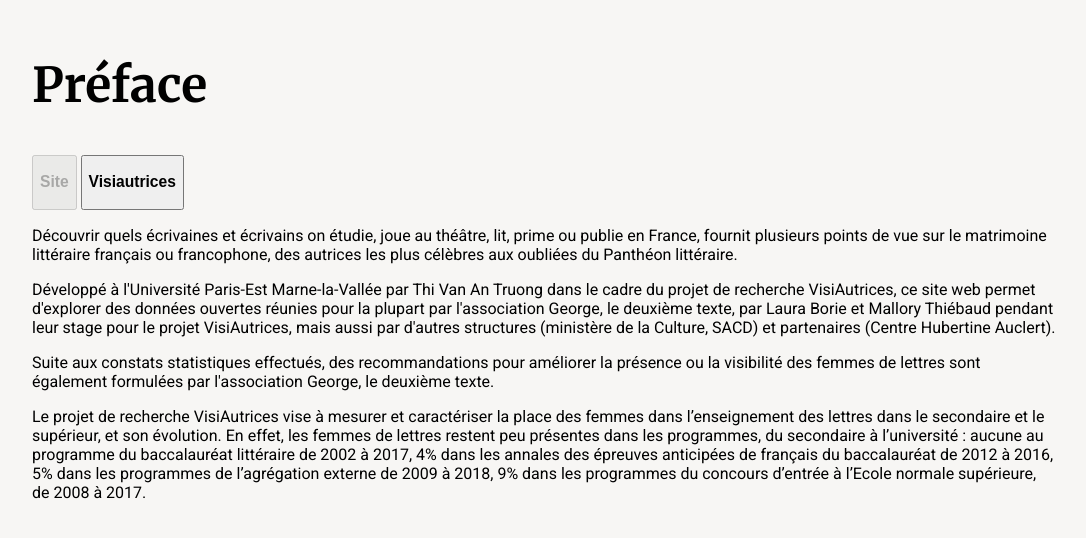
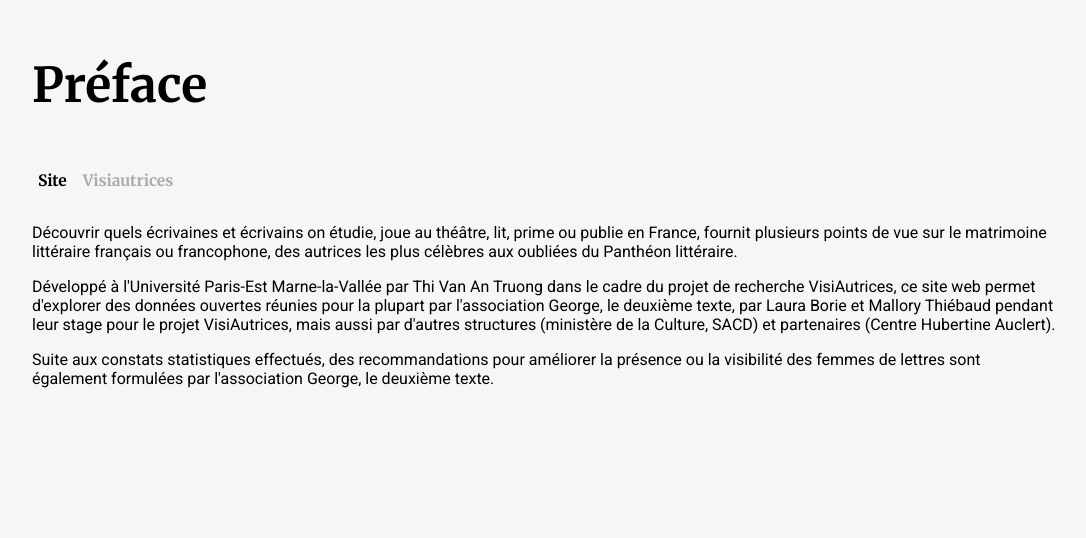
Before and after one commit to citedesdames/histoires-autrices, a plain HTML site: page index.html in a window 1280 px wide. Shown: the part 1545-2083 px from the top of the page, without its empty margins (96-1182 px from the left). Drawn offline with Linux system fonts and the light colour scheme.

Commit message:
CSS updates

```diff
--- a/assets/script.js
+++ b/assets/script.js
@@ -1,3 +1,17 @@
+function docReady(fn) {
+    // see if DOM is already available
+    if (document.readyState === "complete" || document.readyState === "interactive") {
+        // call on next available tick
+        setTimeout(fn, 1);
+    } else {
+        document.addEventListener("DOMContentLoaded", fn);
+    }
+}
+
+docReady(function() {
+    document.getElementById('siteBtn').disabled = true;
+});
+
 function showSite() {
     var x = document.getElementById("site");
     var y = document.getElementById("visiautrices");
@@ -25,18 +39,3 @@ function showVisiautrices() {
         x.style.display = "none";
     }
 }
-
-
-function docReady(fn) {
-    // see if DOM is already available
-    if (document.readyState === "complete" || document.readyState === "interactive") {
-        // call on next available tick
-        setTimeout(fn, 1);
-    } else {
-        document.addEventListener("DOMContentLoaded", fn);
-    }
-}
-
-docReady(function() {
-    document.getElementById('siteBtn').disabled = true;
-});
--- a/assets/styles.scss
+++ b/assets/styles.scss
@@ -70,6 +70,18 @@ body {
     &__text:last-of-type {
         margin-bottom: 0;
     }
+
+    &__btn {
+        font-family: 'Merriweather', serif;
+        color: #AAAAAA;
+        border: none;
+        background: none;
+        cursor: pointer;
+    }
+
+    &__btn:disabled{
+        color: #000000;
+    }
 }
 
 // JAVASCRIPT
--- a/index.html
+++ b/index.html
@@ -42,10 +42,10 @@
         </section>
         <section class="preface">
             <h2 class="preface__title">Préface</h2>
-            <button id="siteBtn" onclick="showSite()">
+            <button class="preface__btn" id="siteBtn" onclick="showSite()">
                 <h3>Site</h3>
             </button>
-            <button id="visiautricesBtn" onclick="showVisiautrices()">
+            <button class="preface__btn" id="visiautricesBtn" onclick="showVisiautrices()">
                 <h3>Visiautrices</h3>
             </button>
             <div id="site" style="display: block">
@@ -70,19 +70,6 @@
                     visibilité des
                     femmes de lettres sont également formulées par l'association George, le deuxième texte.
                 </p>
-                <p class="preface__text">
-                    Le projet de recherche VisiAutrices vise à mesurer et caractériser la place des femmes dans
-                    l’enseignement des
-                    lettres dans le secondaire et le supérieur, et son évolution. En effet, les femmes de lettres
-                    restent peu
-                    présentes dans les programmes, du secondaire à l’université : aucune au programme du baccalauréat
-                    littéraire de
-                    2002 à 2017, 4% dans les annales des épreuves anticipées de français du baccalauréat de 2012 à 2016,
-                    5% dans les
-                    programmes de l’agrégation externe de 2009 à 2018, 9% dans les programmes du concours d’entrée à
-                    l’Ecole normale
-                    supérieure, de 2008 à 2017.
-                </p>
             </div>
             <div id="visiautrices" style="display: none">
                 <p class="preface__text">
```
Also changed, not shown: assets/styles.css, 1 other file.
